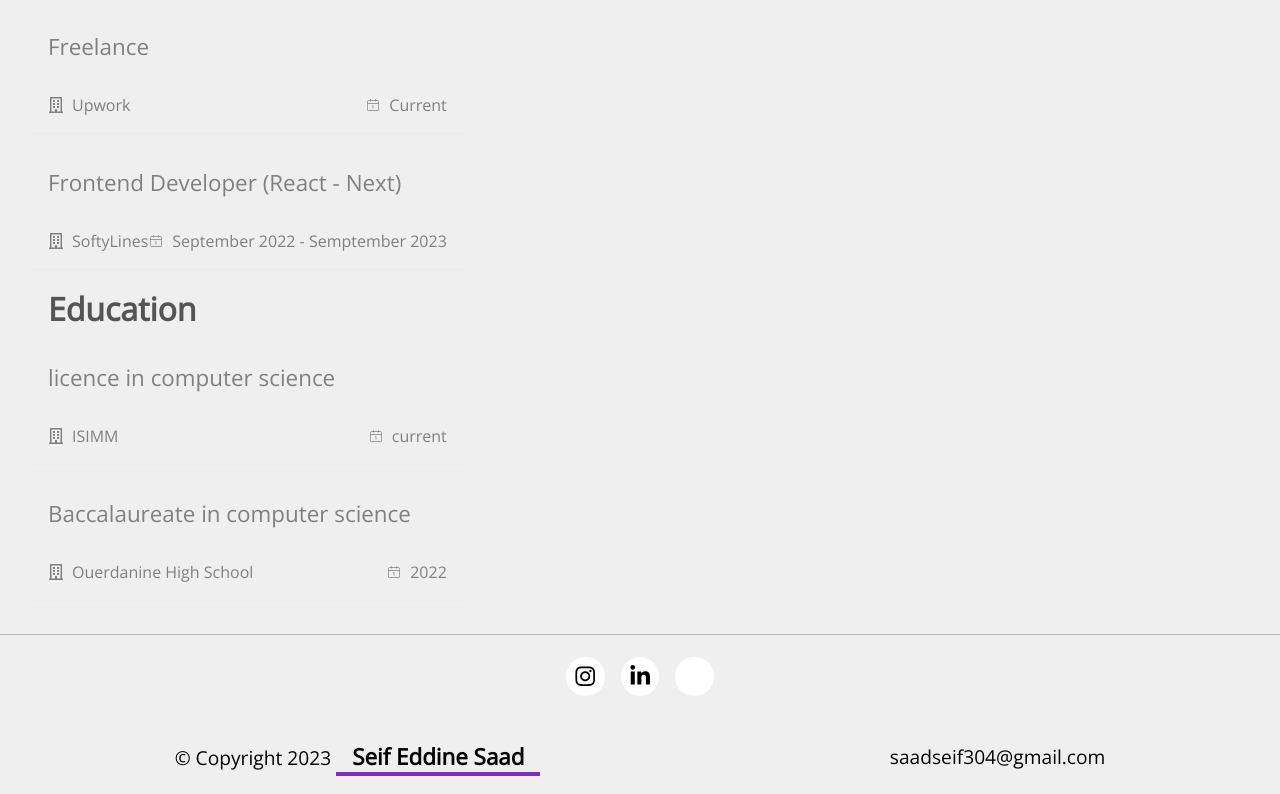
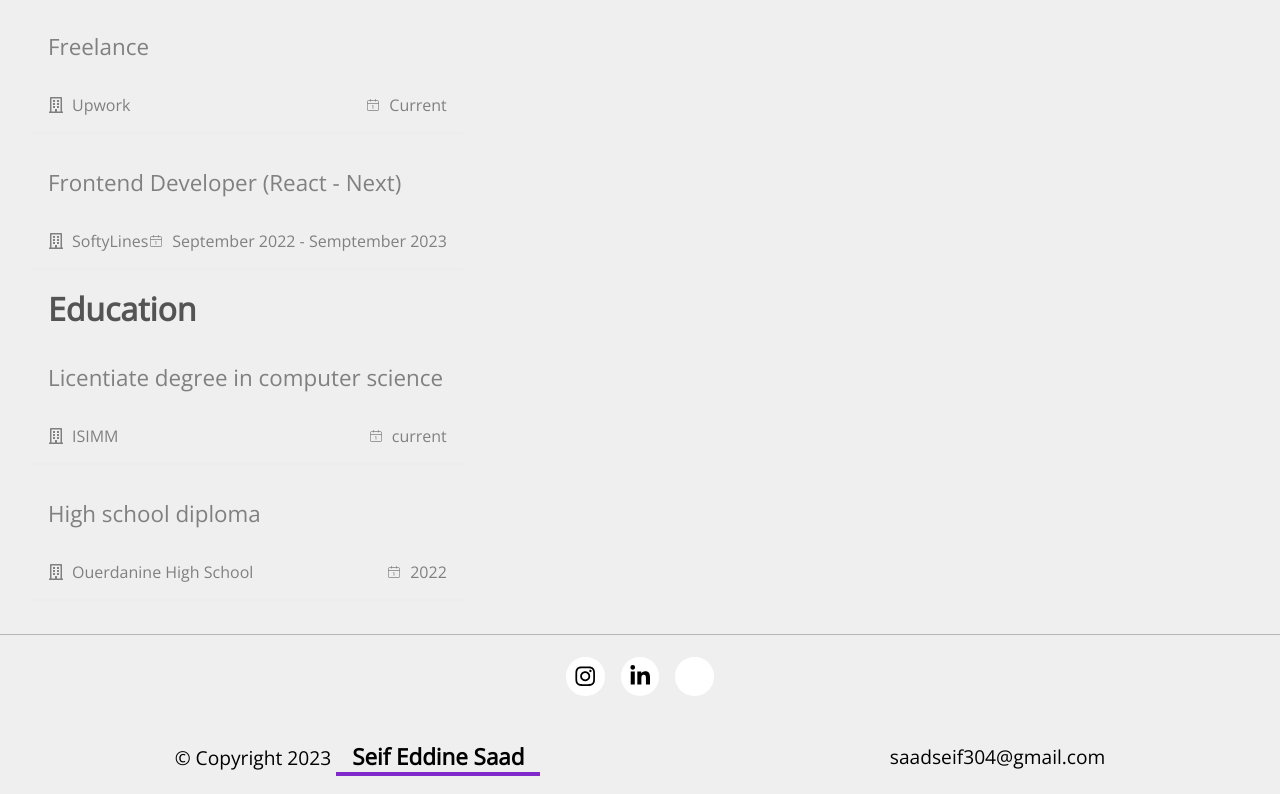
Before and after one commit to seifeddinesaad01/My-Personal-Portfolio, a React (Create React App) app: page /about in a window 1280 px wide. Shown: the part 592-1386 px from the top of the page. Built offline with nearby package versions, Linux system fonts and the light colour scheme; some icons are missing.

Commit message:
UI refactoring

```diff
--- a/src/Features/Hero/Hero.css
+++ b/src/Features/Hero/Hero.css
@@ -47,7 +47,9 @@
   width: 27rem;
   height: 30rem;
   border-radius: 2rem ;
-   border: 5px solid hsla(272, 66%, 48%, 1);
+   /* border: 5px solid gray; */
+   box-shadow: 10px 10px 5px #888888;
+
    object-fit: cover;
 }
 
--- a/src/Features/Hero/Hero.tsx
+++ b/src/Features/Hero/Hero.tsx
@@ -1,5 +1,5 @@
 import React from 'react';
-import heroImg from '../../assets/hero.jpeg';
+import heroImg from '../../assets/hero-PhotoRoom.png-PhotoRoom (2).png';
 import './Hero.css';
 import { NavLink } from 'react-router-dom';
 const Hero = () => {
--- a/src/Features/SectionTwo/SectionTwo.css
+++ b/src/Features/SectionTwo/SectionTwo.css
@@ -18,6 +18,7 @@
   display: flex;
   justify-content: center;
   align-items: center;
+
 }
 
 .sectionTwo__left {
--- a/src/Features/Skills/Skills.css
+++ b/src/Features/Skills/Skills.css
@@ -24,7 +24,7 @@
   gap: 1rem;
   @media (max-width: 900px) {
     grid-template-columns: 1fr 1fr 1fr;
-}
+  }
 }
 
 .skill {
@@ -39,7 +39,13 @@
   color: hsla(272, 66%, 48%, 1);
 }
 
-.skill__name{
-    font-size: 1.2rem;
-    font-weight: 600;
+.skill__name {
+  font-size: 1.2rem;
+  font-weight: 600;
 }
+
+.animation-container {
+  position: relative;
+  width: 200px;
+  height: 200px;
+}
--- a/src/Features/Skills/Skills.tsx
+++ b/src/Features/Skills/Skills.tsx
@@ -5,38 +5,45 @@ import { SiTypescript } from "react-icons/si";
 import { IoLogoJavascript } from "react-icons/io5";
 import { SiJest } from "react-icons/si";
 import { IoLogoCss3 } from "react-icons/io";
+import { TbBrandNextjs } from "react-icons/tb";
+
 export const skills = [
     {
         icon: <FaReact />,
         name: "React JS"
     },
     {
+        icon: <TbBrandNextjs />,
+        name: "Next JS"
+    },
+    {
         icon: <FaNode />,
         name: "Node JS"
     }, {
         icon: <FaHtml5 />,
-        name:"HTML"
+        name: "HTML"
     },
     {
         icon: <IoLogoCss3 />,
-        name :"CSS"
+        name: "CSS"
     },
     {
         icon: <SiTypescript />,
-        name:"Typescript"
+        name: "Typescript"
     },
     {
-        icon:<IoLogoJavascript />,
-        name:"Javascript"
+        icon: <IoLogoJavascript />,
+        name: "Javascript"
     },
     {
         icon: <SiJest />,
-        name:"Jest JS"
+        name: "Jest JS"
     },
     {
-        icon:<FaGit />,
-        name:"Git"
-    }
+        icon: <FaGit />,
+        name: "Git"
+    },
+
 ]
 const Skills = () => {
     return (
@@ -44,13 +51,16 @@ const Skills = () => {
             <h1>My Tech Stack</h1>
             <p className='sub__title'>Technologies I’ve been working with recently.</p>
             <div className="icons__container">
-                {skills?.map((skill)=>{
+                {skills?.map((skill) => {
                     return <div className="skill">
                         <p className='skill__icon'>{skill?.icon}</p>
                         <p className='skill__name'>{skill?.name}</p>
                     </div>
                 })}
             </div>
+
+
+
         </div>
     )
 }
--- a/src/data/constants.ts
+++ b/src/data/constants.ts
@@ -37,12 +37,12 @@ export const sectionTwoInfo = [
 
 export const educationInfo = [
   {
-    position: "licence in computer science",
+    position: "Licentiate degree  in computer science",
     place: "ISIMM",
     date: "current",
   },
   {
-    position: "Baccalaureate in computer science",
+    position: "High school diploma",
     place: "Ouerdanine High School",
     date: "2022",
   },
@@ -77,7 +77,7 @@ export const projects = [
   {
     title: "Omnifood",
     imageSrc:"https://github.com/seifeddinesaad01/omnifood/blob/main/img/omnifood.png?raw=true",
-    description:"Omnifood a static website that i have created using HTML and CSS",
+    description:"Omnifood, a static website that i have created using HTML and CSS",
     githubLink: "https://github.com/seifeddinesaad01/omnifood",
     liveSiteLink: "https://dev-omnifood.netlify.app/",
   },
```
Also changed, not shown: src/assets/hero-PhotoRoom.png-PhotoRoom (2).png (added).
